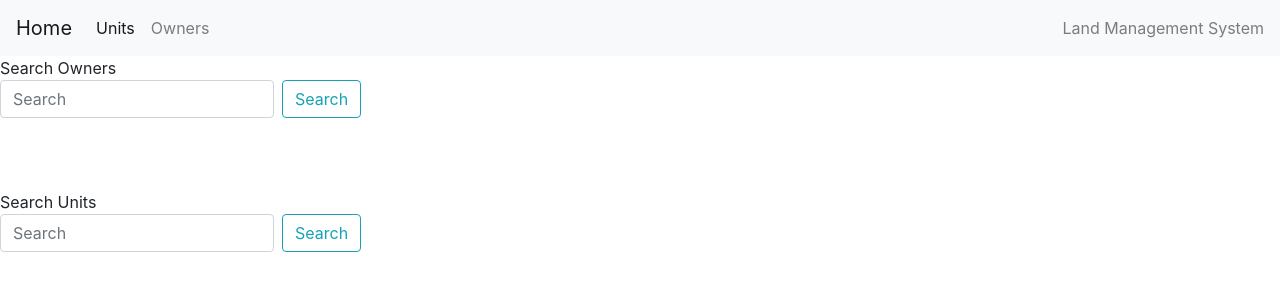
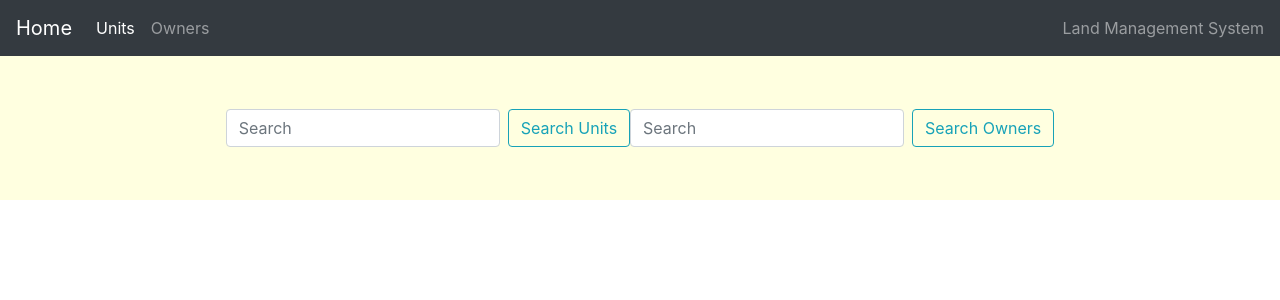
Before and after one commit to gitkseniya/land_mgmt, a Flask app: page / in a window 1280 px wide. Shown: the top 300 px of the page. Run offline with Flask 2, Linux system fonts and the light colour scheme; some libraries are stand-ins or nearby versions.

Commit message:
Add bootstrap for search bars

```diff
--- a/templates/layout.html
+++ b/templates/layout.html
@@ -2,16 +2,16 @@
 <html>
   <head>
     {% block head %}
-
+  {% endblock %}
     <!-- Bootstrap CSS -->
     <link rel="stylesheet" href="https://stackpath.bootstrapcdn.com/bootstrap/4.3.1/css/bootstrap.min.css" integrity="sha384-ggOyR0iXCbMQv3Xipma34MD+dH/1fQ784/j6cY/iJTQUOhcWr7x9JvoRxT2MZw1T" crossorigin="anonymous">
 
     <title>{% block title %}{% endblock %} - My Webpage</title>
-    {% endblock %}
+
   </head>
   <body>
 
-    <nav class="navbar navbar-expand-lg navbar-light bg-light">
+    <nav class="navbar navbar-expand-lg navbar-dark bg-dark">
   <a class="navbar-brand" href="/">Home</a>
 
   <button class="navbar-toggler" type="button" data-toggle="collapse" data-target="#navbarText" aria-controls="navbarText" aria-expanded="false" aria-label="Toggle navigation">
--- a/templates/welcome/index.html
+++ b/templates/welcome/index.html
@@ -1,19 +1,39 @@
 {% extends "layout.html" %}
 
+{% block head %}
+    <style>
+    .flex-container {
+      display: flex;
+      flex-direction: row;
+      background-color: LightYellow;
+      justify-content: center;
+    }
+
+    .flex-container > div {
+      width: 100px;
+      margin: 10px;
+      text-align: center;
+      line-height: 75px;
+      font-size: 30px;
+    }
+
+    </style>
+{% endblock %}
+
 {% block content %}
-    Search Owners
-    <form action="/owners" method="get" class="form-inline my-2 my-lg-0">
+<div class="flex-container">
+
+<form action="/units" method="get" class="form-inline my-2 my-lg-0">
       <input name="search_params" class="form-control mr-sm-2" type="search" placeholder="Search" aria-label="Search">
-      <input type="submit" class="btn btn-outline-info my-2 my-sm-0" value="Search" />
-    </form><br><br><br>
-
-
-
-  Search Units
-    <form action="/units" method="get" class="form-inline my-2 my-lg-0">
-      <input name="search_params" class="form-control mr-sm-2" type="search" placeholder="Search" aria-label="Search">
-      <input type="submit" class="btn btn-outline-info my-2 my-sm-0" value="Search" />
+      <input type="submit" class="btn btn-outline-info my-2 my-sm-0" value="Search Units" />
     </form>
 
+     <br><br><br><br><br><br>
 
+    <form action="/owners" method="get" class="form-inline my-2 my-lg-0">
+        <input name="search_params" class="form-control mr-sm-2" type="search" placeholder="Search" aria-label="Search">
+        <input type="submit" class="btn btn-outline-info my-2 my-sm-0" value="Search Owners" />
+    </form>
+
+</div>
 {% endblock %}
```
